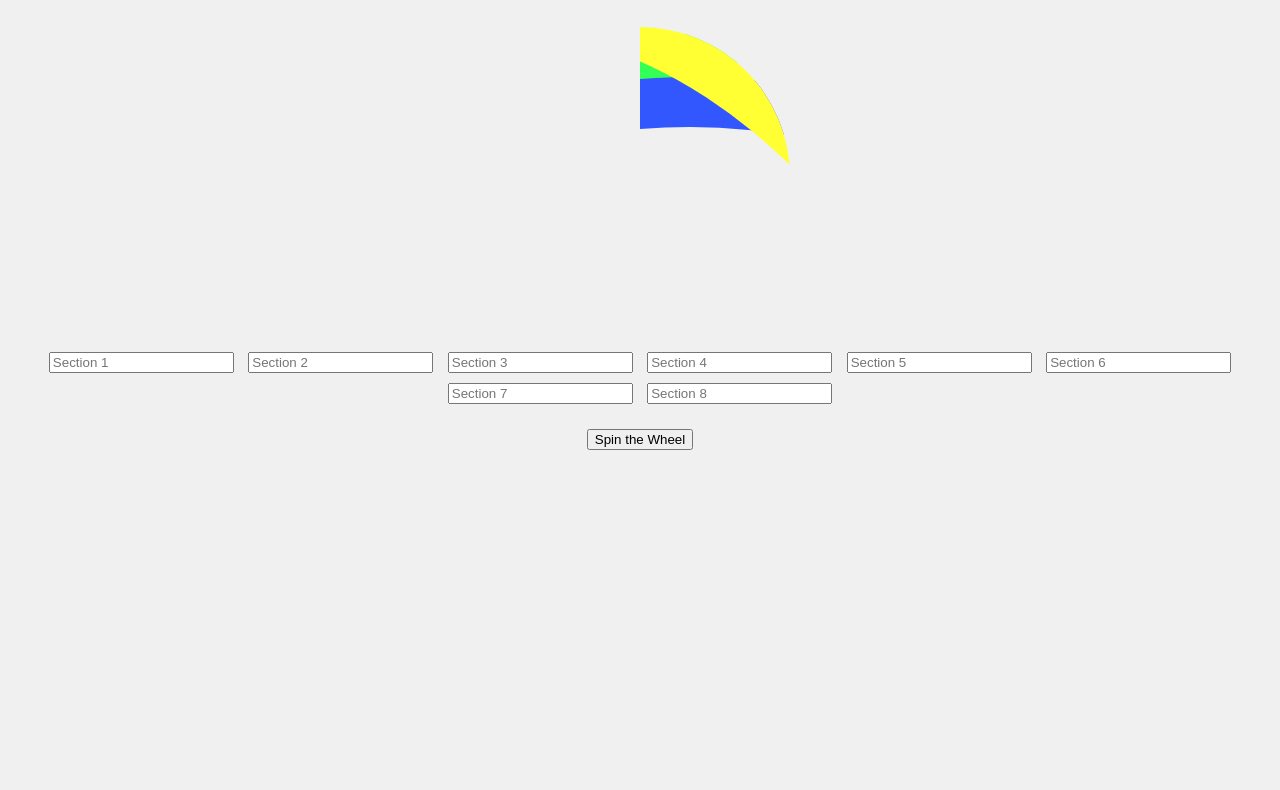
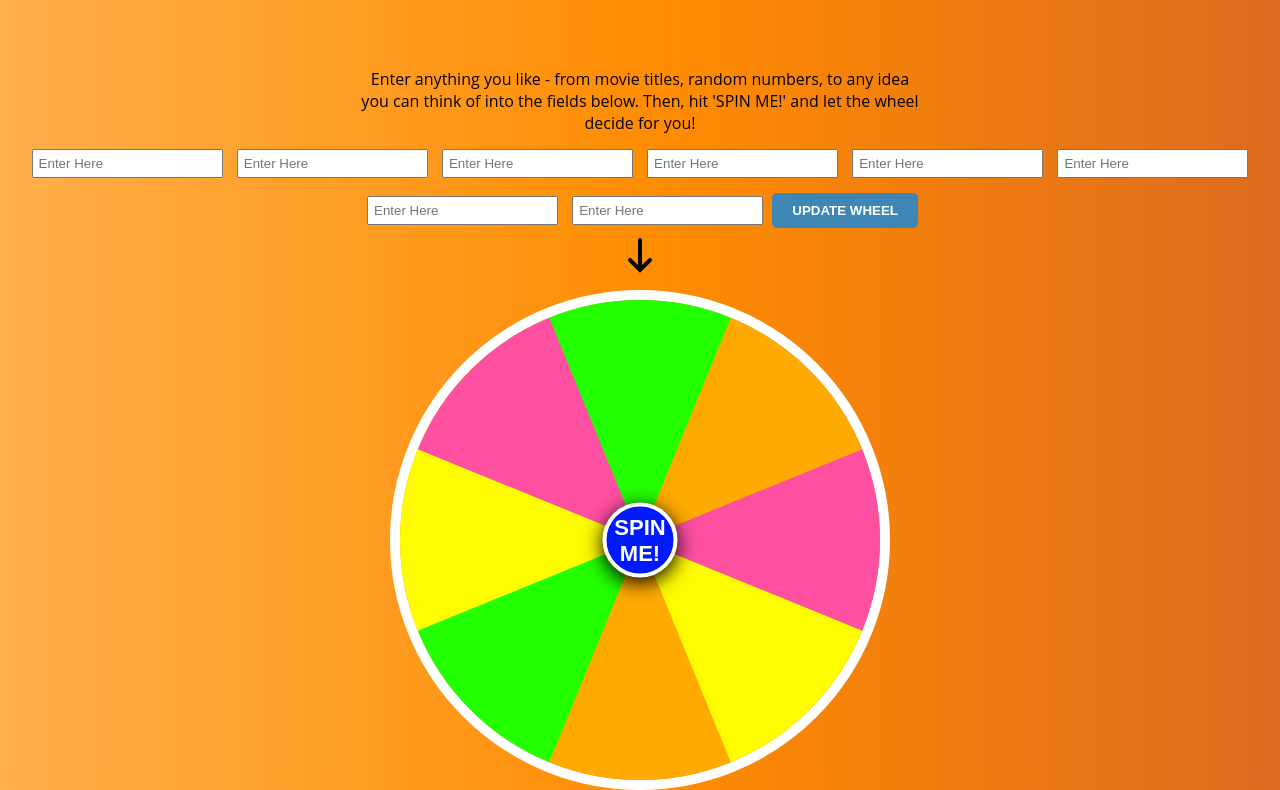
Before and after one commit to carlwall123/RandomSpinningWheel, a plain HTML site: page index.html in a window 1280 px wide. Shown: the part 175-965 px from the top of the page. Before the commit the page ends 816 px from the top, so only its background shows below. Drawn offline with Linux system fonts and the light colour scheme.

Commit message:
almost done with wheel

```diff
--- a/index.html
+++ b/index.html
@@ -1,29 +1,44 @@
-<!DOCTYPE html>
-<html lang="en">
+<html>
 <head>
-    <meta charset="UTF-8">
-    <meta name="viewport" content="width=device-width, initial-scale=1.0">
-    <title>Spinning Wheel</title>
-    <link rel="stylesheet" href="style.css">
+    <title>Random Generator!</title>
+    <link href="style.css" rel="stylesheet" type="text/css" />
 </head>
 <body>
-    <div class="container">
-        <div id="wheel">
-            <!-- Wheel sections will be added here by JavaScript -->
+    <h1>Random Wheel Generator</h1>
+    <p>Enter anything you like - from movie titles, random numbers, to any idea you can think of into the fields below. Then, hit 'SPIN ME!' and let the wheel decide for you!</p>
+    <!-- User Input Fields -->
+    <div id="inputFields">
+        <input type="text" id="placeholder1" placeholder="Enter Here">
+        <input type="text" id="placeholder2" placeholder="Enter Here">
+        <input type="text" id="placeholder3" placeholder="Enter Here">
+        <input type="text" id="placeholder4" placeholder="Enter Here">
+        <input type="text" id="placeholder5" placeholder="Enter Here">
+        <input type="text" id="placeholder6" placeholder="Enter Here">
+        <input type="text" id="placeholder7" placeholder="Enter Here">
+        <input type="text" id="placeholder8" placeholder="Enter Here">
+        <button onclick="updateWheel()">Update Wheel</button>
+    </div>
+
+    <!-- Spinning Wheel -->
+    <div id="mainbox" class="mainbox">
+        <div class="down-arrow"><img src="down-arrow.png" alt="down-arrow"></div>
+        <div id="box" class="box">
+            <div class="box1">
+                <span class="span1"><b></b></span>
+                <span class="span2"><b></b></span>
+                <span class="span3"><b></b></span>
+                <span class="span4"><b></b></span>
+            </div>
+            <div class="box2">
+                <span class="span1"><b></b></span>
+                <span class="span2"><b></b></span>
+                <span class="span3"><b></b></span>
+                <span class="span4"><b></b></span>
+            </div>
         </div>
-        <div class="inputs">
-            <input type="text" id="input1" placeholder="Section 1">
-            <input type="text" id="input2" placeholder="Section 2">
-            <input type="text" id="input3" placeholder="Section 3">
-            <input type="text" id="input4" placeholder="Section 4">
-            <input type="text" id="input5" placeholder="Section 5">
-            <input type="text" id="input6" placeholder="Section 6">
-            <input type="text" id="input7" placeholder="Section 7">
-            <input type="text" id="input8" placeholder="Section 8">
-        </div>
-        <button id="spinButton">Spin the Wheel</button>
-        <div id="result"></div>
+        <button class="spin" onclick="myfunction()">SPIN ME!</button>
     </div>
+
     <script src="script.js"></script>
 </body>
 </html>
--- a/script.js
+++ b/script.js
@@ -1,49 +1,27 @@
-document.addEventListener('DOMContentLoaded', function() {
-    const spinButton = document.getElementById('spinButton');
-    const wheel = document.getElementById('wheel');
-    const result = document.getElementById('result');
-    let isSpinning = false;
+function updateWheel() {
+    var placeholders = [];
+    for (var i = 1; i <= 8; i++) {
+        placeholders.push(document.getElementById('placeholder' + i).value);
+    }
 
-    // Initialize wheel sections
-    const colors = ['#FF5733', '#33FF57', '#3357FF', '#FFFF33', '#FF33FF', '#33FFFF', '#FF5733', '#57FF33'];
-for (let i = 0; i < 8; i++) {
-    const section = document.createElement('div');
-    section.classList.add('wheel-section');
-    // Set the index and color
-    section.style.setProperty('--i', i);
-    section.style.setProperty('--color', colors[i]);
-
-    const textDiv = document.createElement('div');
-    textDiv.classList.add('wheel-text');
-    textDiv.textContent = '';
-    textDiv.style.transform = `rotate(${45 * i}deg)`;
-
-    section.appendChild(textDiv);
-
-
-    wheel.appendChild(section);
+    // Update the wheel with these values
+    var spans = document.querySelectorAll('.box span b');
+    for (var i = 0; i < spans.length; i++) {
+        spans[i].innerText = placeholders[i];
+    }
 }
 
+function myfunction() {
+    var x = 1024;
+    var y = 9999;
 
-    // Update wheel with input values
-    function updateWheel() {
-        for (let i = 1; i <= 8; i++) {
-            const inputVal = document.getElementById(`input${i}`).value;
-            wheel.children[i - 1].querySelector('.wheel-text').textContent = inputVal;
-        }
-    }
+    var deg = Math.floor(Math.random() * (x - y)) + y;
 
-    spinButton.addEventListener('click', function() {
-        updateWheel();
-        if (isSpinning) return;
-        isSpinning = true;
-        const spinDegree = Math.floor(Math.random() * 360 + 720);
-        wheel.style.transform = `rotate(${spinDegree}deg)`;
-        setTimeout(function() {
-            isSpinning = false;
-            const selectedEntryIndex = Math.floor((spinDegree % 360) / (360 / 8));
-            const selectedEntry = wheel.children[selectedEntryIndex].querySelector('.wheel-text').textContent;
-            result.textContent = `Result: ${selectedEntry}`;
-        }, 4000);
-    });
-});
+    document.getElementById('box').style.transform = "rotate("+deg+"deg)";
+
+    var element = document.getElementById('mainbox');
+    element.classList.remove('animate');
+    setTimeout(function(){
+        element.classList.add('animate');
+    }, 5000);
+}
--- a/style.css
+++ b/style.css
@@ -1,71 +1,199 @@
+* {
+    box-sizing: border-box;
+    padding: 0;
+    margin: 0;
+    outline: none;
+}
+h1{
+    text-align: center;
+    position: sticky;
+    top: 0;
+    width: 100%;
+    z-index: 10;
+}
+p {
+    text-align: center;
+    margin-top: 200px;
+    margin-bottom: 10px;
+    color: #080000;
+    max-width: 600px;
+    padding: 0 20px;
+}
 body {
-    font-family: Arial, sans-serif;
+    font-family: Open Sans;
     display: flex;
+    flex-direction: column;
     justify-content: center;
     align-items: center;
-    height: 100vh;
-    background-color: #f0f0f0;
+    min-height: 100vh;
+    overflow: hidden;
+    background: linear-gradient(90deg, rgb(255, 175, 75) 0%, rgb(255, 140, 0) 52%, rgb(221, 107, 32) 100%);    background-size: cover;
 }
 
-.container {
+.mainbox {
+    position: relative;
+    width: 500px;
+    height: 500px;
+}
+
+.box {
+    width: 100%;
+    height: 100%;
+    position: relative;
+    border-radius: 50%;
+    border: 10px solid #fff;
+    overflow: hidden;
+    transition: all ease 5s;
+    margin-top: 20px;
+}
+
+span {
+    width: 50%;
+    height: 50%;
+    display: inline-block;
+    position: absolute;
+}
+
+.span1 {
+    clip-path: polygon(0 92%, 100% 50%, 0 8%);
+    background-color: #fffb00;
+    top: 120px;
+    left: 0;
+}
+
+.span2 {
+    clip-path: polygon(100% 92%, 0 50%, 100% 8%);
+    background-color: #ff4fa1;
+    top: 120px;
+    right: 0;
+}
+
+.span3 {
+    clip-path: polygon(50% 0%, 8% 100%, 92% 100%);
+    background-color: #ffaa00;
+    bottom: 0;
+    left: 120px;
+}
+
+.span4 {
+    clip-path: polygon(50% 100%, 92% 0, 8% 0);
+    background-color: #22ff00;
+    top: 0;
+    left: 120px;
+}
+
+.box1 .span3 b,
+.box2 .span3 b {
+    transform: translate(-50%, -50%) rotate(-270deg);
+}
+
+.box1 .span1 b,
+.box2 .span1 b {
+    transform: translate(-50%, -50%) rotate(185deg);
+}
+
+.box1 .span4 b,
+.box2 .span4 b {
+    transform: translate(-50%, -50%) rotate(-85deg);
+}
+
+.box2 {
+    width: 100%;
+    height: 100%;
+    transform: rotate(-135deg);
+}
+
+span b {
+    font-size: 24px;
+    position: absolute;
+    top: 50%;
+    left: 50%;
+    transform: translate(-50%, -50%);
+}
+
+.spin {
+    position: absolute;
+    top: 50%;
+    left: 50%;
+    transform: translate(-50%, -50%);
+    width: 75px;
+    height: 75px;
+    border-radius: 50%;
+    border: 4px solid #fff;
+    background-color: #001aff;
+    color: #fff;
+    box-shadow: 0 5px 20px #000;
+    font-weight: bold;
+    font-size: 22px;
+    cursor: pointer;
+    margin-top: 20px;
+}
+
+.spin:active {
+    width: 70px;
+    height: 70px;
+    font-size: 20px;
+}
+
+.mainbox.animate:after {
+    animation: animateArrow 0.7s ease infinite;
+}
+
+@keyframes animateArrow {
+    50% {
+        right: -40px;
+    }
+}
+
+
+#inputFields {
+    margin-bottom: 40px;
     text-align: center;
 }
 
-#wheel {
-    width: 300px;
-    height: 300px;
-    border-radius: 50%;
-    margin: 20px auto;
-    position: relative;
-    overflow: hidden;
-    transform: rotate(0deg);
-    transition: transform 4s cubic-bezier(0.17, 0.67, 0.83, 0.67);
+#inputFields input {
+    margin: 5px;
+    padding: 5px;
 }
 
-.wheel-section {
-    position: absolute;
-    width: 50%;  /* Half the diameter of the wheel */
-    height: 100%; /* Full diameter of the wheel */
-    left: 50%;
-    transform-origin: 0% 50%;
-    overflow: hidden;
+#inputFields button {
+    padding: 5px 10px;
+    cursor: pointer;
+}
+.down-arrow{
+   position: absolute;
+   margin-top: -40px;
+   left: 50%;
+   transform: translateX(-50%);
+   width: 50px;
+   height: 50px;
 }
 
-.wheel-section::before {
-    content: "";
-    position: absolute;
-    width: 200%;  /* Double the width to cover half-circle */
-    height: 200%; /* Double the height to cover half-circle */
-    left: -100%;  /* Adjust position to fit within the parent div */
-    bottom: -100%; /* Adjust position to fit within the parent div */
-    border-radius: 50%;
-    border: 50px solid; /* Adjust border size based on your design */
-    border-color: transparent transparent transparent var(--color); /* Adjust based on the section's color */
-    transform: rotate(calc(45deg * var(--i))); /* 45deg for each section */
+.down-arrow img{
+    width: 100%;
+    height: auto;
+    margin-bottom: 20px;
 }
 
-
-.wheel-text {
-    position: absolute;
-    left: -50%;
-    width: 200%;
-    height: 100%;
-    display: flex;
-    justify-content: center;
-    align-items: center;
-    text-align: center;
-    transform-origin: left;
+#inputFields button {
+    padding: 10px 20px;
+    background-color: #3e86b3;
+    color: white;
+    border: none;
+    border-radius: 5px;
+    font-weight: bold;
+    text-transform: uppercase;
+    cursor: pointer;
+    transition: background-color 0.3s, transform 0.2s;
+    margin-top: 10px;
 }
 
-
-.inputs {
-    margin: 10px 0;
+#inputFields button:hover {
+    background-color: #171dd8;
+    transform: scale(1.05);
 }
 
-.inputs input {
-    margin: 5px;
+#inputFields button:active {
+    background-color: #45c118;
+    transform: scale(0.95);
 }
-
-#spinButton {
-    margin: 10px;
-}
```
Also changed, not shown: down-arrow.png (added).
